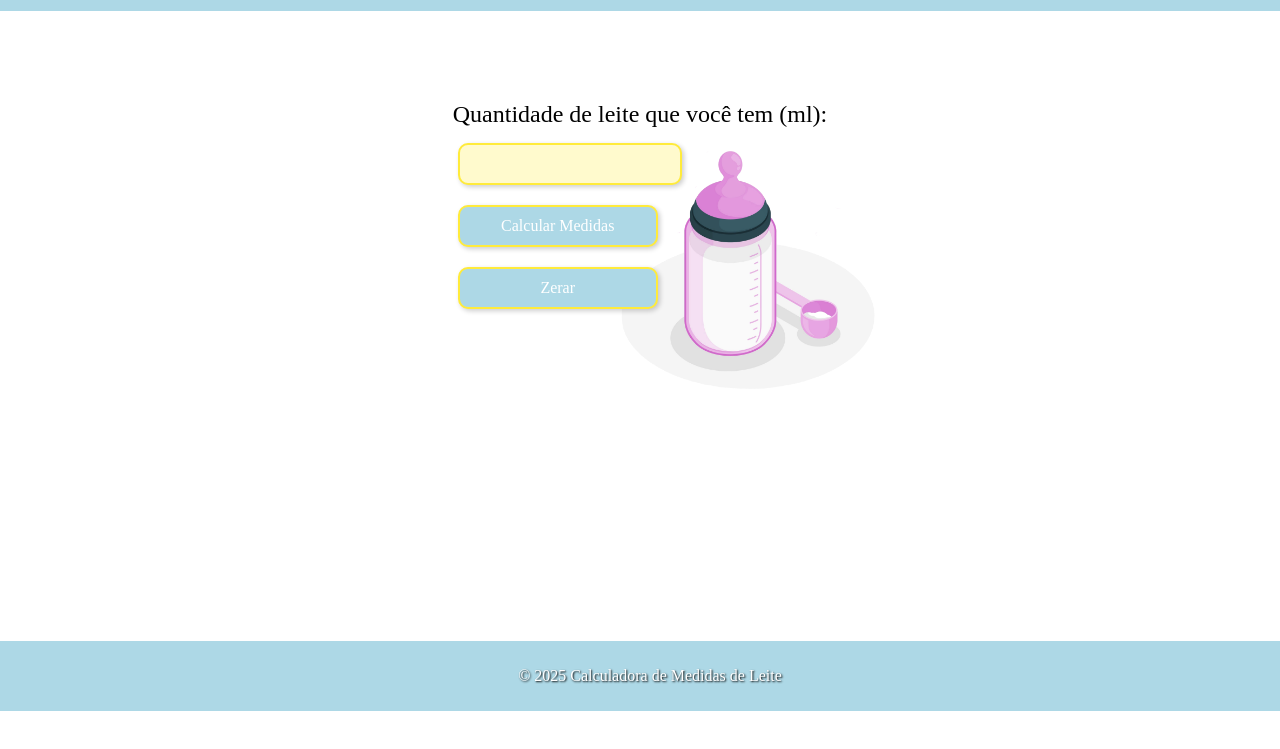
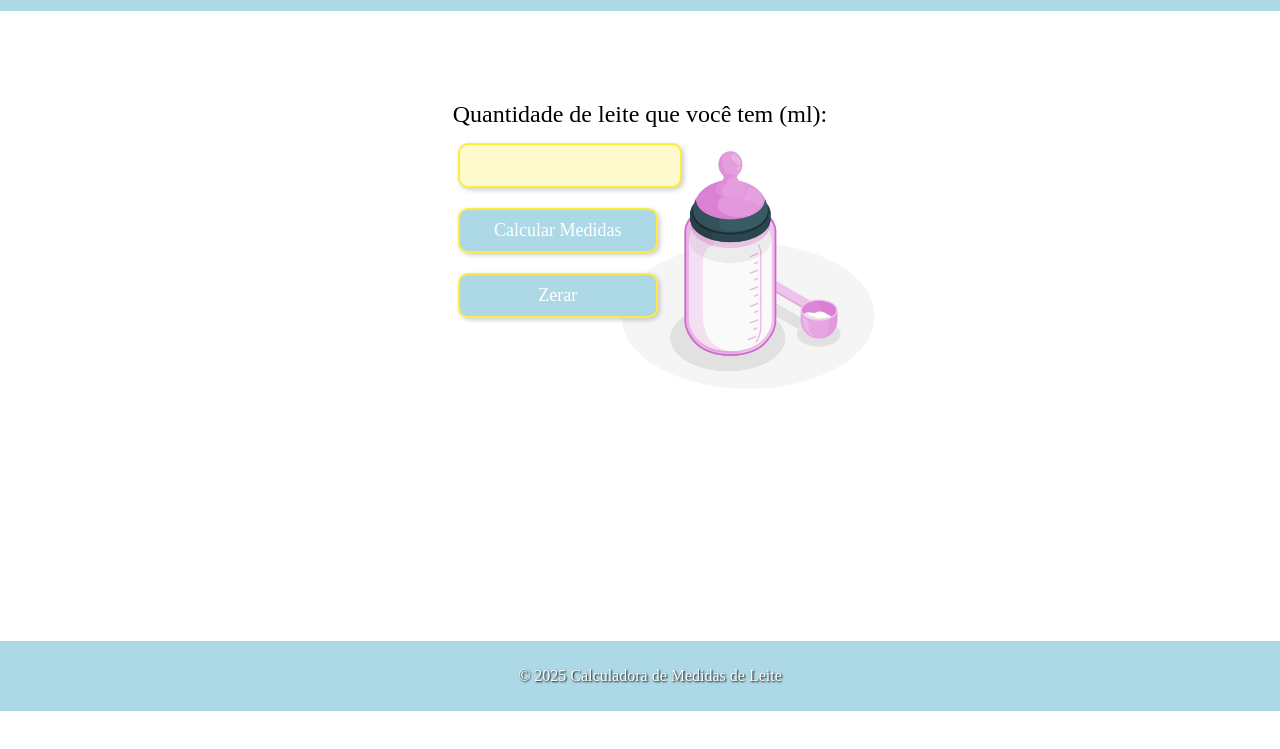
Before and after one commit to Alex-Brito-91/projeto-medida-leite, a plain HTML site: page index.html in a window 1280 px wide. Shown: the part 89-838 px from the top of the page. Drawn offline with Linux system fonts and the light colour scheme; a web font is replaced by a local one.

Commit message:
texto dos botões aumentado

```diff
--- a/style.css
+++ b/style.css
@@ -89,7 +89,7 @@ input[type="number"], button {
     background-color: #fffacd; /* Amarelo bem claro, tipo creme */
     color: #000000; /* Preto */
     font-family: 'Annie Use Your Telescope', serif; /* Fonte Annie Use Your Telescope */
-    font-size: 16px;
+    font-size: 18px; /* Aumentar o tamanho do texto dos botões */
     cursor: pointer;
     margin: 5px;
     box-shadow: 2px 2px 5px rgba(0, 0, 0, 0.2); /* Sombreamento */
```
